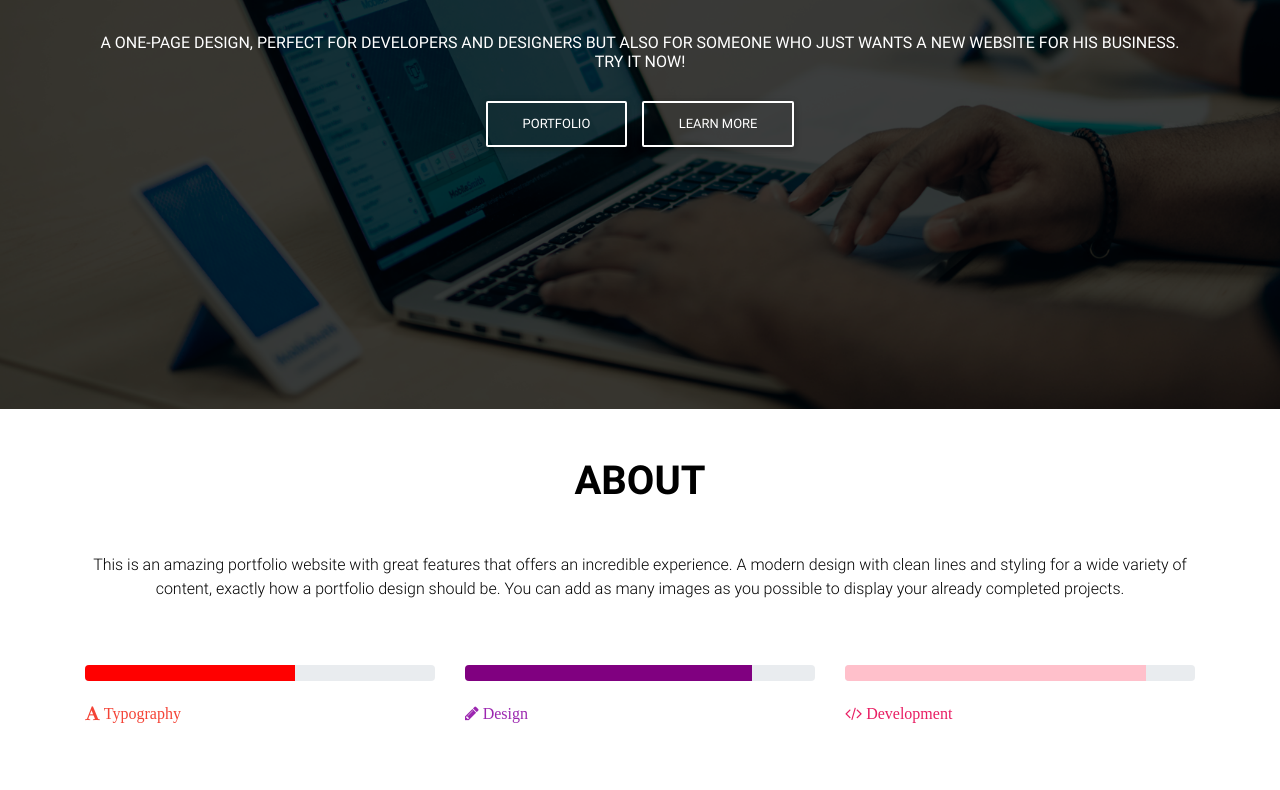
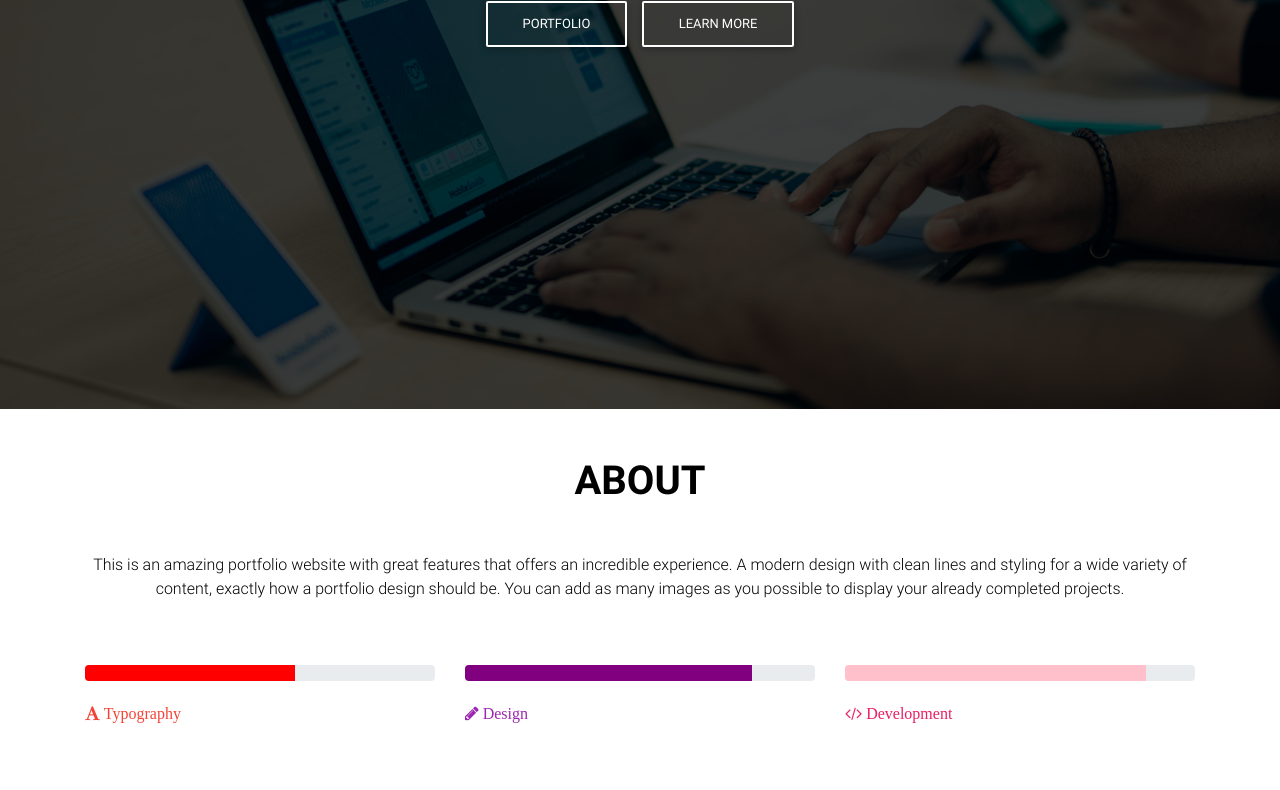
Before and after one commit to qbel/PortfolioSampleOne, a plain HTML site: page index.html in a window 1280 px wide. Shown: the part 447-1237 px from the top of the page. Drawn offline with Linux system fonts and the light colour scheme; a web font is replaced by a local one.

Commit message:
second commit

```diff
--- a/index.html
+++ b/index.html
@@ -5,7 +5,7 @@
   <meta charset="utf-8">
   <meta name="viewport" content="width=device-width, initial-scale=1, shrink-to-fit=no">
   <meta http-equiv="x-ua-compatible" content="ie=edge">
-  <title>Material Design Bootstrap</title>
+  <title>Portfolio Sample 2</title>
   <!-- Font Awesome -->
   <link rel="stylesheet" href="https://maxcdn.bootstrapcdn.com/font-awesome/4.7.0/css/font-awesome.min.css">
   <!--  Google Font-->
@@ -66,7 +66,7 @@
   <div class="view" style="background-image: url(images/image.png); background-repeat: no-repeat; background-size: cover; background-attachment: fixed; height: 800px;">
     <div class="full-bg-img mask">
       <div class="container">
-        <div class="d-flex align-items-center d-flex justify-content-center" style="height: 800px">
+        <div class="d-flex align-items-center d-flex justify-content-center" style="height: 600px">
           <div class="row mt-5">
             <div class="col-md-12 mb-4 white-text text-center">
               <h1 class="h1-reponsive white-text text-uppercase font-weight-bold mb-0 pt-md-5 pt-5 wow fadeInDown" data-wow-delay="0.3s"><strong>Clean, Responsive & Perfect</strong></h1>
```
